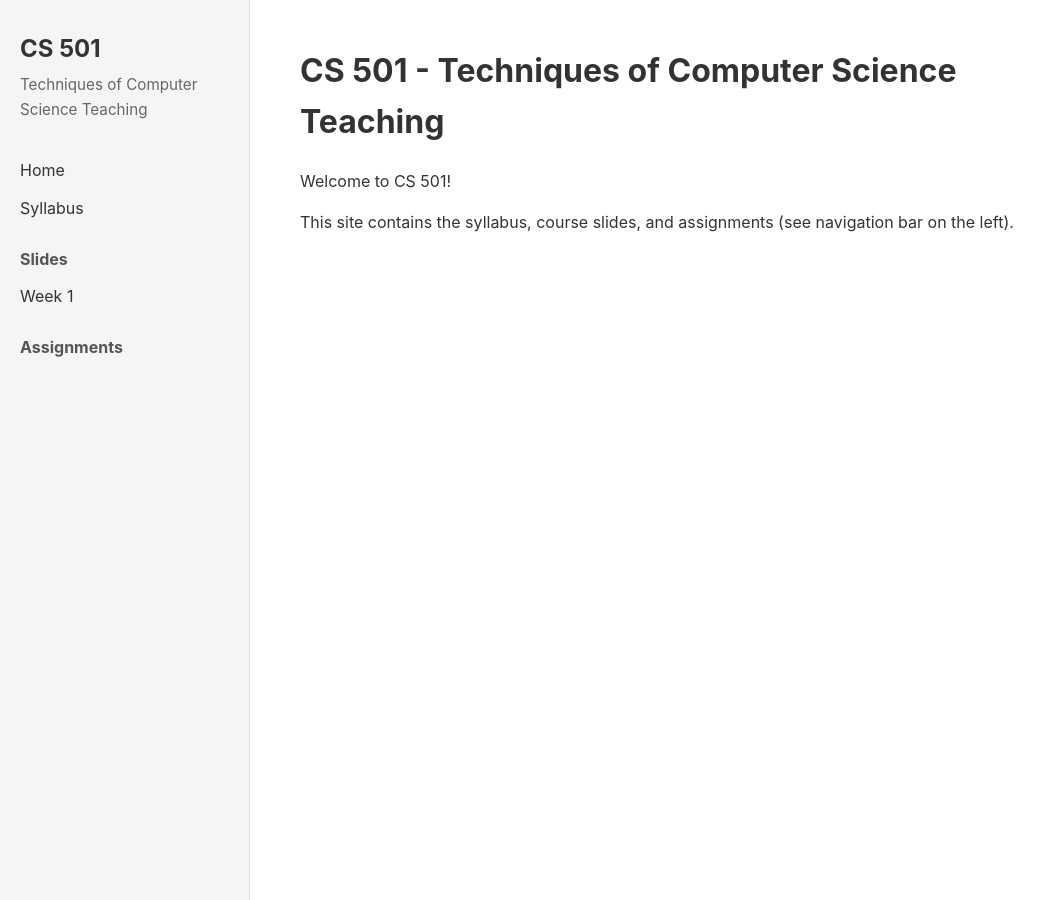
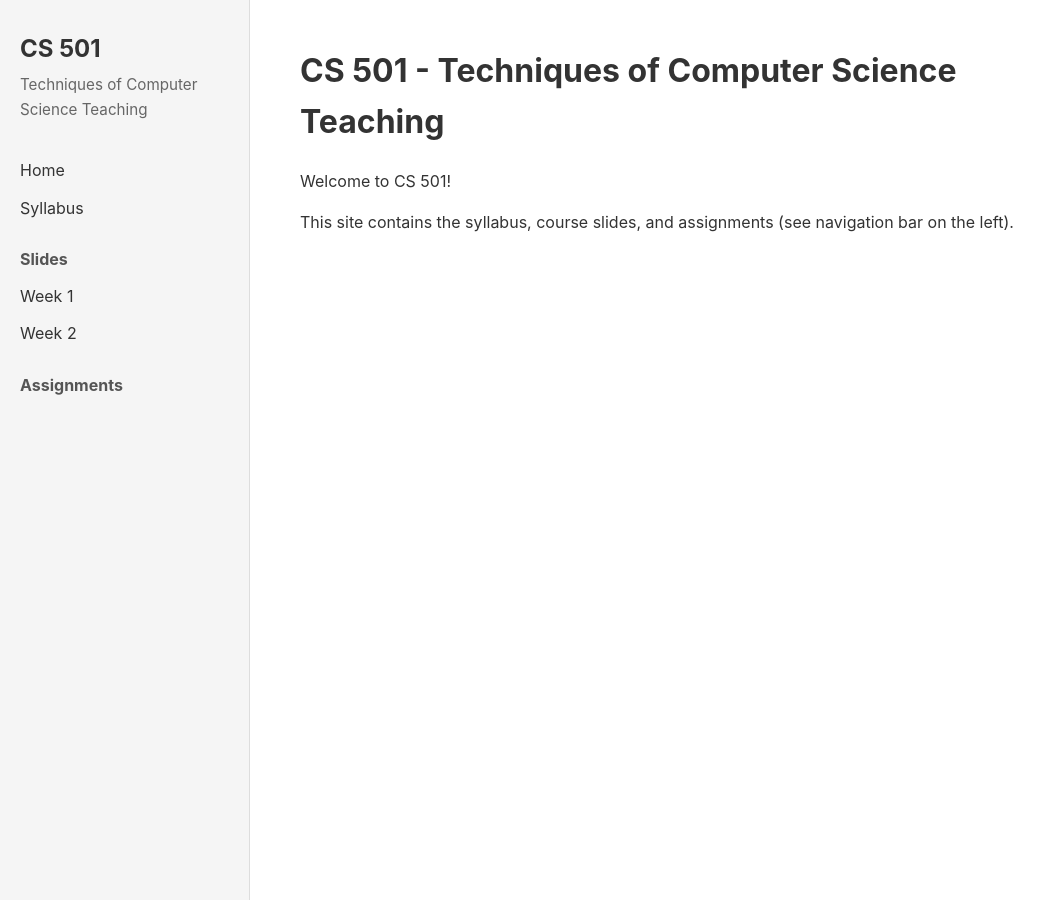
Before and after one commit to schibler/CS501, a Jekyll site: the page built from index.md, in a window 1280 px wide. Shown: the whole page, without its empty margins (0-1051 px from the left). Built offline with Jekyll 4.4.1, drawn with Linux system fonts in a browser that asks for light colours; our own code applies the rules of GitHub Pages for plain Markdown files.

Commit message:
Update default.html

```diff
--- a/_layouts/default.html
+++ b/_layouts/default.html
@@ -25,6 +25,7 @@
 
             <div class="nav-section">Slides</div>
             <a href="{{ "/slides/week1" | relative_url }}">Week 1</a>
+            <a href="{{ "/slides/week2" | relative_url }}">Week 2</a>
 
             <div class="nav-section">Assignments</div>
         </nav>
```
